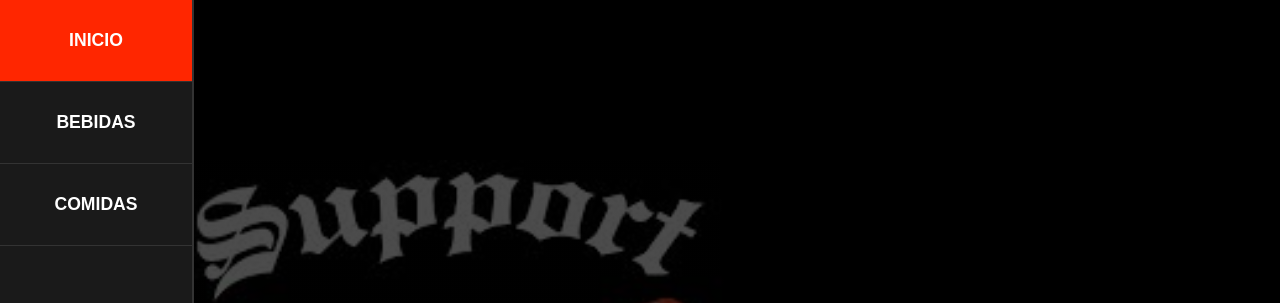
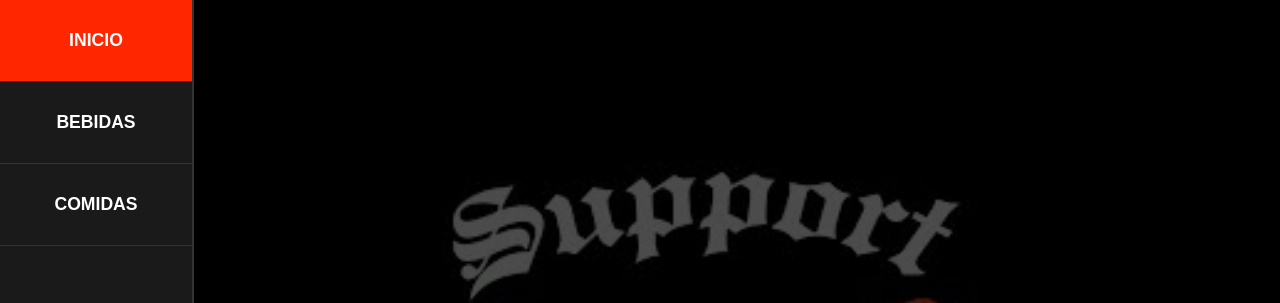
Before and after one commit to marcosagoncalvesmag-cloud/Totem-supoete, a plain HTML site: page index.html in a window 1280 px wide. Shown: the top 303 px of the page. Drawn offline with Linux system fonts and the light colour scheme.

Commit message:
Update index.html

```diff
--- a/index.html
+++ b/index.html
@@ -16,7 +16,7 @@
         font-family: 'Segoe UI', Tahoma, Geneva, Verdana, sans-serif;
         background-image: linear-gradient(rgba(0, 0, 0, 0.7), rgba(0, 0, 0, 0.7)), url('transferir.jpeg');
         background-attachment: fixed;
-        background-position: 20% 50%;
+        background-position: 60% 50%;
         background-size: 50%;
         background-repeat: no-repeat;
         background-color: var(--preto);
```
